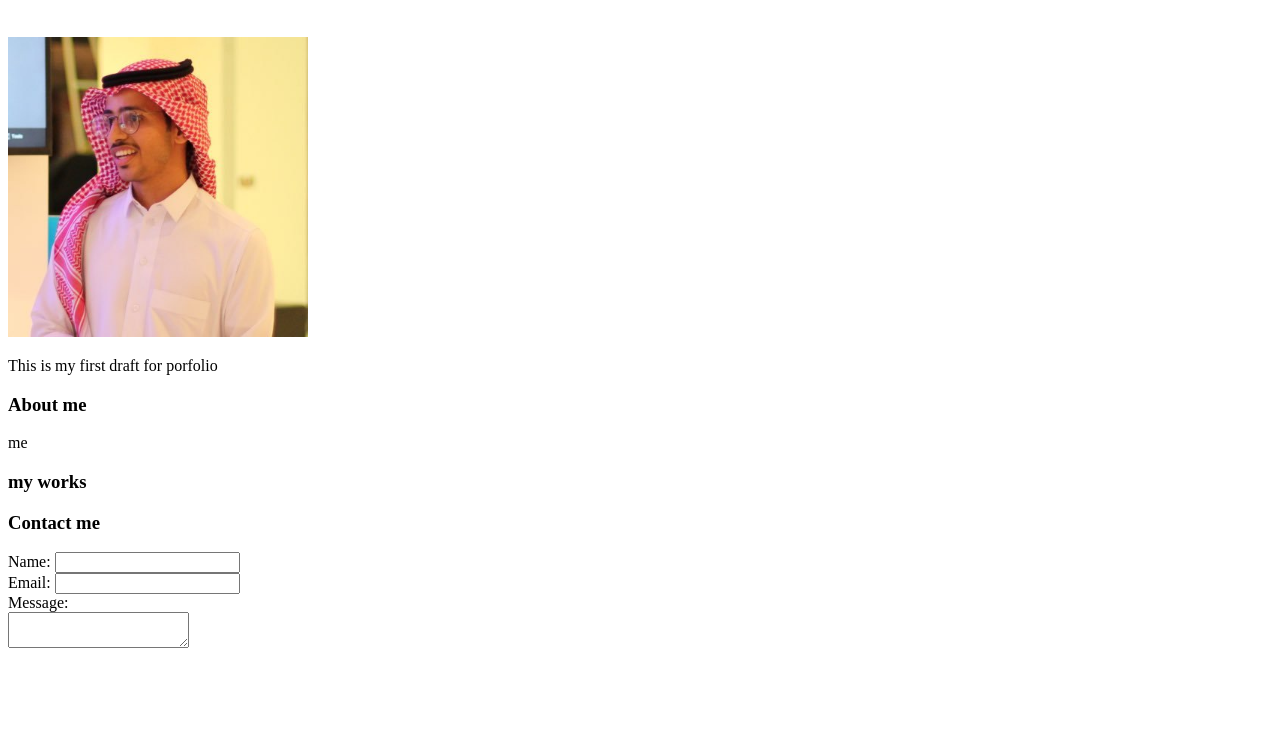
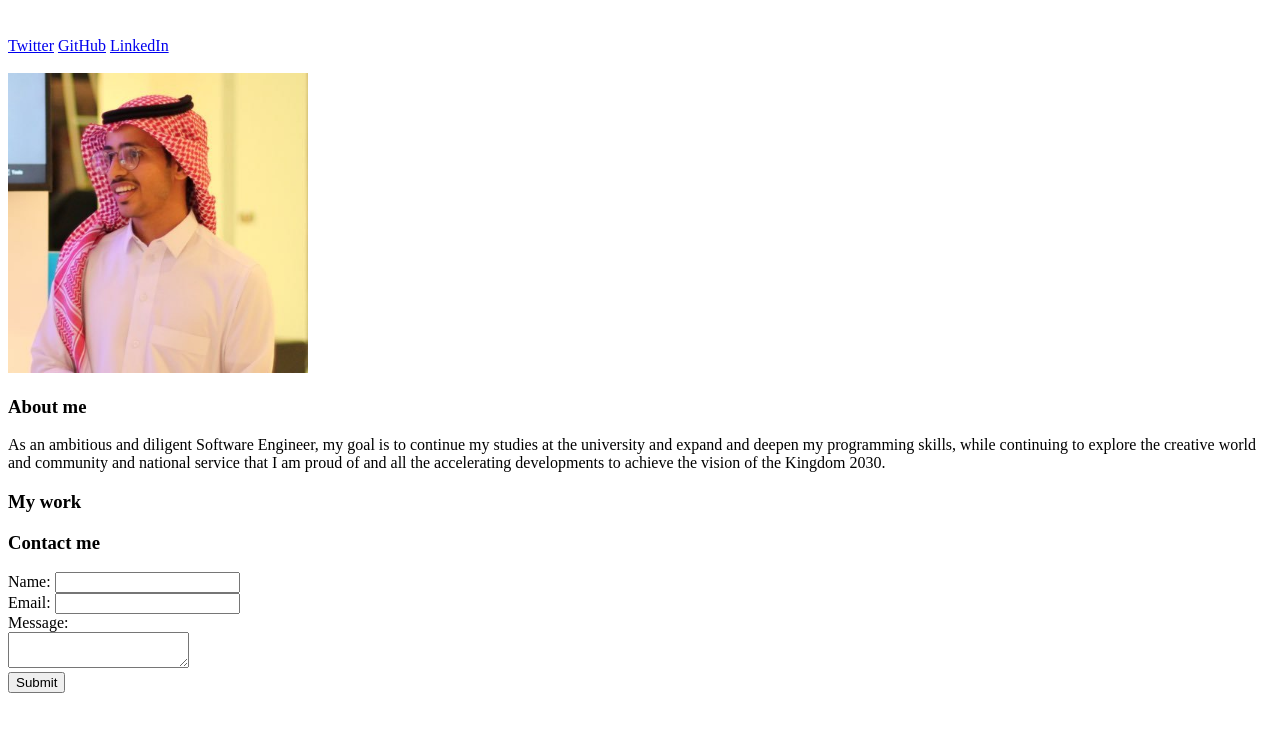
Before and after one commit to moasslahi/portfolio, a plain HTML site: page index.html in a window 1280 px wide. Shown: the part 61-792 px from the top of the page. Drawn offline with Linux system fonts and the light colour scheme.

Commit message:
updates to the website

```diff
--- a/index.html
+++ b/index.html
@@ -5,15 +5,19 @@
 </head>
 <body>
 	<h1>Mohamed Saud Asslahi</h1> <br>
+	<nav>
+		<a href="https://twitter.com/masslahi?lang=ar">Twitter</a>
+		<a href="https://github.com/moasslahi">GitHub</a>
+		<a href="https://www.linkedin.com/in/mohammed-asslahi-a77845169">LinkedIn</a>
+	</nav> <br>
 	<img src="me.jpg" height="300" width="300"> <br>
-	<p>This is my first draft for porfolio</p>
 	<div>
 		<h3>About me</h3>
-		<p> me </p>
+		<p> As an ambitious and diligent Software Engineer, my goal is to continue my studies at the university and expand and deepen my programming skills, while continuing to explore the creative world and community and national service that I am proud of and all the accelerating developments to achieve the vision of the Kingdom 2030.</p>
 	</div>
 
 	<div>
-		<h3> my works</h3>
+		<h3> My work</h3>
 	</div>
 
 	<div>
@@ -28,8 +32,8 @@
 				Message:
 			</label><br>
 			<textarea id="message" name="message" required>
-
-			</textarea>
+			</textarea> <br>
+			<input type="submit" name="Submit">
 		</form>
 	</div>
 
```
